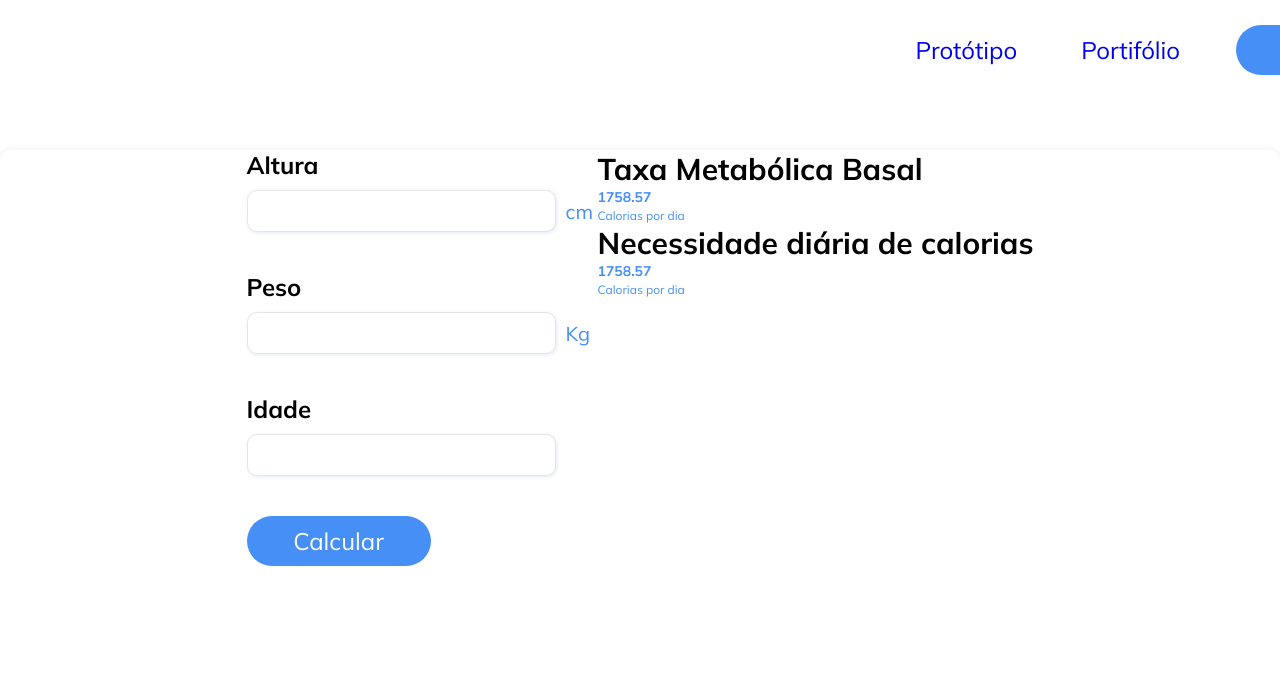
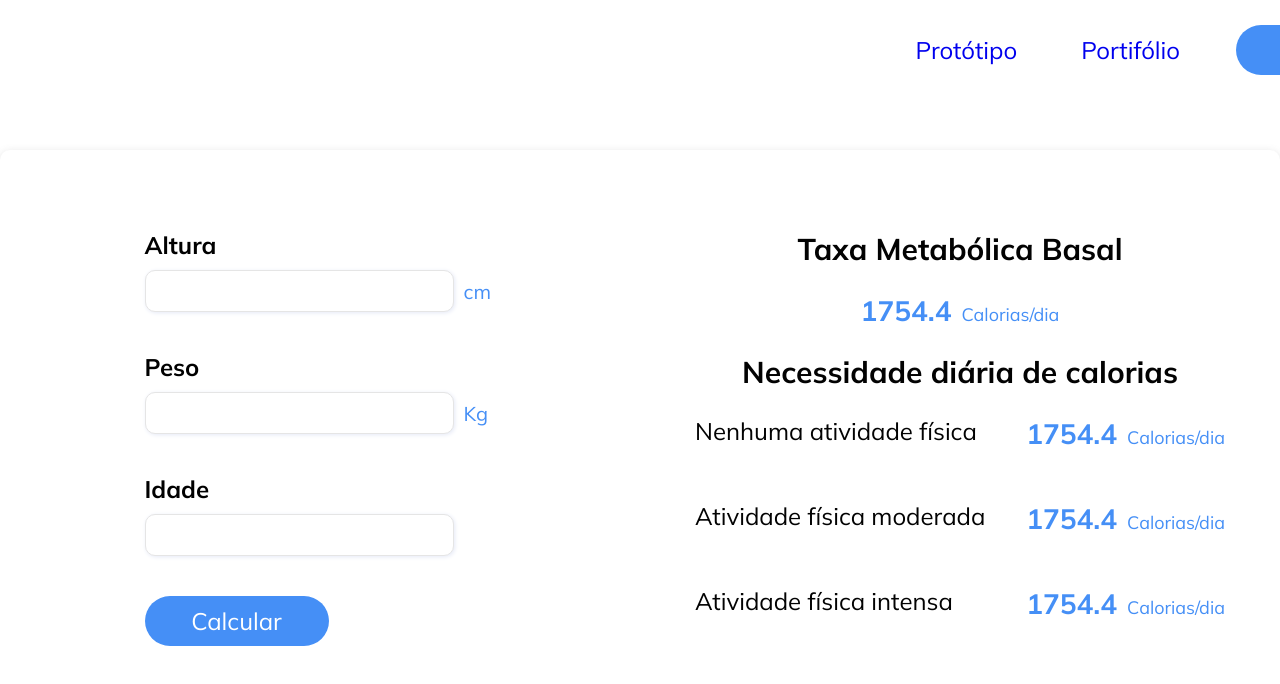
Before and after one commit to lazaro-contato/calories, a React (Create React App) app: page / in a window 1280 px wide. Shown: the top 684 px of the page. Built offline with nearby package versions, Linux system fonts and the light colour scheme.

Commit message:
adding the sytles

```diff
--- /dev/null
+++ b/src/components/ContainerResults/index.jsx
@@ -0,0 +1,46 @@
+import React from "react";
+import { AlignDiv, MainContainerResults, ResultsDiv } from "./styles.js";
+import InfoCalories from '../InfoCalories/index'
+import TextResult from '../TextResult/index'
+import TextDescription from "../TextDescription/index";
+
+
+function ContainerResults() {
+    return(
+        <MainContainerResults>
+            <ResultsDiv>
+                <InfoCalories textContent="Taxa Metabólica Basal"/>
+            </ResultsDiv>
+            <ResultsDiv>
+                <TextResult result="1754.4" unit="Calorias/dia"/>
+            </ResultsDiv>
+            <ResultsDiv>
+                <InfoCalories textContent="Necessidade diária de calorias"/>
+            </ResultsDiv>
+            <ResultsDiv>
+                <AlignDiv>
+                    <TextDescription text="Nenhuma atividade física"/>
+                    <TextResult result="1754.4" unit="Calorias/dia"/>
+                </AlignDiv>
+            </ResultsDiv>
+            <ResultsDiv>
+                <AlignDiv>
+                    <TextDescription text="Atividade física moderada"/>
+                    <TextResult result="1754.4" unit="Calorias/dia"/>
+                </AlignDiv>
+            </ResultsDiv>
+            <ResultsDiv>
+                <AlignDiv>
+                    <TextDescription text="Atividade física intensa"/>
+                    <TextResult result="1754.4" unit="Calorias/dia"/>
+                </AlignDiv>
+            </ResultsDiv>
+        </MainContainerResults>
+
+
+
+
+    )
+}
+
+export default ContainerResults;
--- /dev/null
+++ b/src/components/ContainerResults/styles.js
@@ -0,0 +1,20 @@
+import styled from "styled-components";
+
+export const ResultsDiv = styled.div`
+display: flex;
+justify-content: center;
+`
+
+export const MainContainerResults = styled.div`
+
+`
+
+export const AlignDiv = styled.div`
+width: 530px;
+margin-bottom: 25px;
+
+
+display: flex;
+justify-content: space-between;
+
+`
--- a/src/components/InfoCalories/index.jsx
+++ b/src/components/InfoCalories/index.jsx
@@ -1,12 +1,10 @@
 import React from "react";
-import TextResult from "../TextResult";
 import { InfoDiv, TextContent } from "./styles";
 
 function InfoCalories(props) {
     return(
         <InfoDiv>
         <TextContent>{props.textContent}</TextContent>
-        <TextResult result="1758.57" unit={props.unit}/>
         </InfoDiv>
     )
 }
--- a/src/components/InfoCalories/styles.js
+++ b/src/components/InfoCalories/styles.js
@@ -2,6 +2,8 @@ import styled from "styled-components";
 import Colors from "../../styles/consts";
 
 export const InfoDiv = styled.div`
+display: flex;
+justify-content: center;
 `
 
 export const TextContent = styled.p`
@@ -10,4 +12,6 @@ font-size: 30px;
 font-weight: 700;
 color: ${Colors.PRIMARY_COLOR_FONT};
 
+margin-bottom: 25px;
+
 `
--- a/src/components/MainContainer/index.jsx
+++ b/src/components/MainContainer/index.jsx
@@ -1,6 +1,6 @@
 import React from "react";
+import ContainerResults from "../ContainerResults";
 import Form from "../Form";
-import InfoCalories from "../InfoCalories";
 import { Container, ElementContainer, FlexContainer } from "./styles";
 
 
@@ -13,8 +13,7 @@ function MainContainer() {
                         <Form />
                     </ElementContainer>
                     <ElementContainer>
-                        <InfoCalories textContent="Taxa Metabólica Basal" unit="Calorias por dia"/>
-                        <InfoCalories textContent="Necessidade diária de calorias" unit="Calorias por dia"/>
+                        <ContainerResults />
                     </ElementContainer>
                 </FlexContainer>
             </Container>
--- a/src/components/MainContainer/styles.js
+++ b/src/components/MainContainer/styles.js
@@ -23,4 +23,10 @@ justify-content: center;
 
 export const ElementContainer = styled.div`
 
+margin-top: 80px;
+
+display: flex;
+justify-content: center;
+width: 50%;
+
 `
--- /dev/null
+++ b/src/components/TextDescription/index.jsx
@@ -0,0 +1,14 @@
+import React from "react";
+import { Description, DescriptionDiv } from "./styles";
+
+function TextDescription(props) {
+
+    return(
+        <DescriptionDiv>
+            <Description>{props.text}</Description>
+        </DescriptionDiv>
+
+    )
+}
+
+export default TextDescription;
--- /dev/null
+++ b/src/components/TextDescription/styles.js
@@ -0,0 +1,16 @@
+import styled from "styled-components";
+import Colors from "../../styles/consts";
+
+
+export const Description = styled.p`
+color: ${Colors.PRIMARY_COLOR_FONT};
+
+font-size: 24px;
+
+display: flex;
+
+margin-bottom: 25px;
+
+`
+export const DescriptionDiv = styled.div`
+`
--- a/src/components/TextResult/index.jsx
+++ b/src/components/TextResult/index.jsx
@@ -1,12 +1,12 @@
 import React from "react";
-import { Result, Unit } from "./styles";
+import { DivContent, Result, Unit } from "./styles";
 
 function TextResult(props) {
     return (
-        <>
+        <DivContent>
     <Result>{props.result}</Result>
     <Unit>{props.unit}</Unit>
-    </>
+    </DivContent>
     )
 }
 
--- a/src/components/TextResult/styles.js
+++ b/src/components/TextResult/styles.js
@@ -1,15 +1,23 @@
 import styled from "styled-components";
 import Colors from "../../styles/consts";
 
+export const DivContent = styled.div`
+display: flex;
+align-items: baseline;
+`
+
 export const Result = styled.p`
 color: ${Colors.PRIMARY_BLUE};
-font-weight: 32px;
+font-size: 28px;
 font-weight: 700;
+margin-right: 10px;
+
+margin-bottom: 25px;
 
 `
 
 export const Unit = styled.span`
 
-font-size: 12px;
+font-size: 18px;
 color: ${Colors.PRIMARY_BLUE};
 `
```
